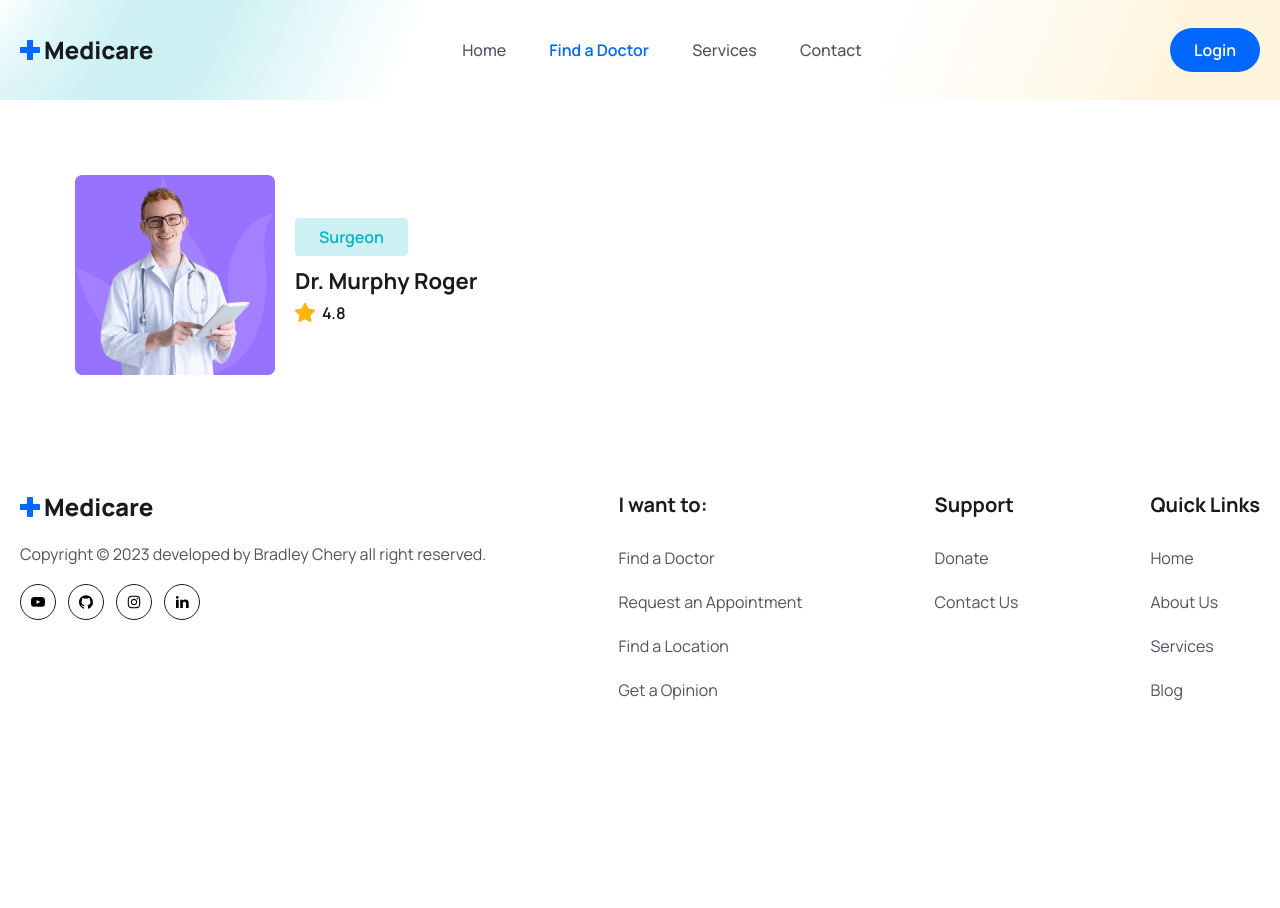
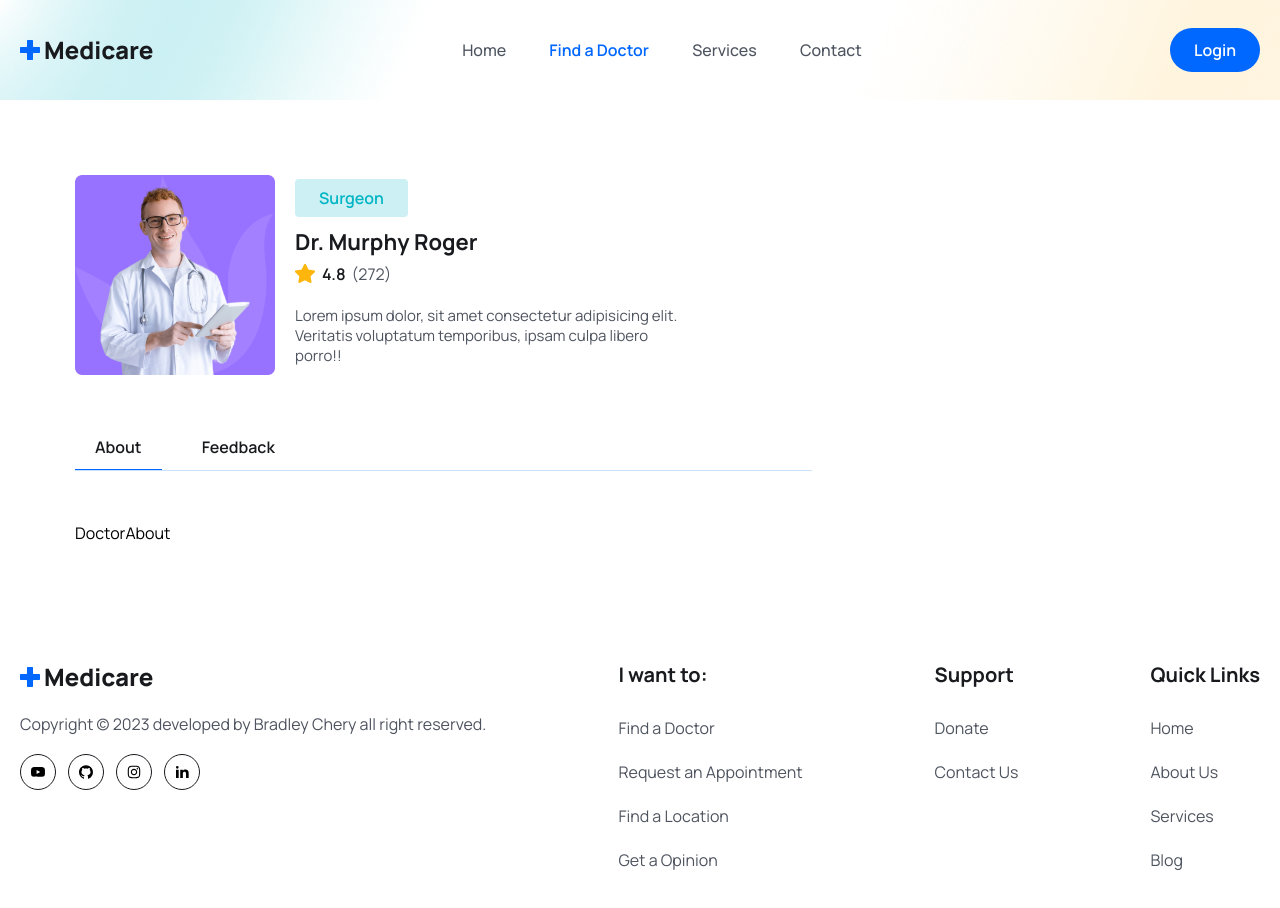
Before and after one commit to brad434/MedicareBooking, a React (Vite) app in the folder frontend/: page /doctors/1 in a window 1280 px wide. Shown: the top 908 px of the page. Before the commit the page ends 800 px from the top, so only its background shows below. Built offline with nearby package versions, Linux system fonts and the light colour scheme.

Commit message:
added an About and Feedback section to find a doctor

```diff
--- /dev/null
+++ b/frontend/src/pages/Doctors/DoctorAbout.jsx
@@ -0,0 +1,9 @@
+import React from 'react'
+
+const DoctorAbout = () => {
+    return (
+        <div>DoctorAbout</div>
+    )
+}
+
+export default DoctorAbout
--- a/frontend/src/pages/Doctors/DoctorDetails.jsx
+++ b/frontend/src/pages/Doctors/DoctorDetails.jsx
@@ -1,8 +1,13 @@
-import React from 'react'
+import React, { useState } from 'react'
 import doctorImg from '../../assets/images/doctor-img02.png'
 import starIcon from '../../assets/images/Star.png'
+import DoctorAbout from './DoctorAbout';
+import Feedback from './Feedback';
 
 const DoctorDetails = () => {
+    const [tab, setTab] = useState('about');
+
+
     return <section>
         <div className="max-w-[1170px] px-5 mx-auto">
             <div className="grid md:grid-cols-3 gap-[50px]">
@@ -27,10 +32,28 @@ const DoctorDetails = () => {
                                 <span className='flex items-center gap-[6px] text-[14px] leading-5 lg:text-[16px] lg:leading-7 font-semibold text-headingColor'>
                                     <img src={starIcon} alt="" /> 4.8
                                 </span>
+                                <span className='text-[14px] leading-5 lg:text-[16px] lg:leading-7 font-[400px] text-textColor'>
+                                    (272)
+                                </span>
                             </div>
+
+                            <p className='text__para text-[14px] leading-5 md:text-[15px] lg:max-w-[390px]'>Lorem ipsum dolor, sit amet consectetur adipisicing elit. Veritatis voluptatum temporibus, ipsam culpa libero porro!!</p>
                         </div>
                     </div>
+
+                    {/* ----------------- Created the 'About' & 'Feedback' section ------------ */}
+                    <div className="mt-[50px] border-b border-solid border-[#0066ff34]">
+                        <button onClick={() => setTab('about')} className={`${tab === 'about' && 'border-b border-solid border-primaryColor'} py-2 px-5 mr-5 text-[16px] leading-7 text-headingColor font-semibold`}>About</button>
+                        <button onClick={() => setTab('feedback')} className={`${tab === 'feedback' && 'border-b border-solid border-primaryColor'} py-2 px-5 mr-5 text-[16px] leading-7 text-headingColor font-semibold`}>Feedback</button>
+                    </div>
+
+                    <div className="mt-[50px]">
+                        {tab === 'about' && <DoctorAbout />}
+                        {tab === 'feedback' && <Feedback />}
+                    </div>
+
                 </div>
+                <div></div>
             </div>
         </div>
     </section>
--- /dev/null
+++ b/frontend/src/pages/Doctors/Feedback.jsx
@@ -0,0 +1,9 @@
+import React from 'react'
+
+const Feedback = () => {
+    return (
+        <div>Feedback</div>
+    )
+}
+
+export default Feedback
```
